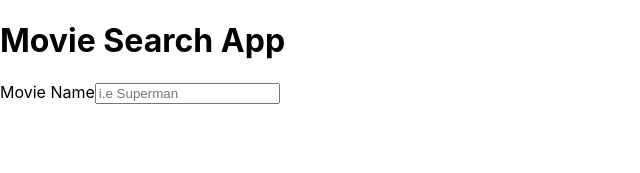
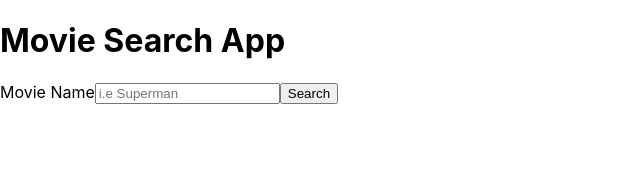
Before and after one commit to shafali03/movies-search, a React (Create React App) app: page / in a window 1280 px wide. Shown: the top 173 px of the page, without its empty margins (0-640 px from the left). Built offline with nearby package versions, Linux system fonts and the light colour scheme.

Commit message:
feat: Created button to search for movies

```diff
--- a/src/components/SearchMovie.js
+++ b/src/components/SearchMovie.js
@@ -47,6 +47,14 @@ function SearchMovie() {
           value={query} onChange={(e) => setQuery(e.target.value)}
         />
 
+        <button
+          data-test='search-movies-button'
+          className="button"
+          type="submit">
+          Search
+        </button>
+
+
       </form>
     </>
   )
```
Also changed, not shown: 1 other file (tests, documents, lock files or other folders).
